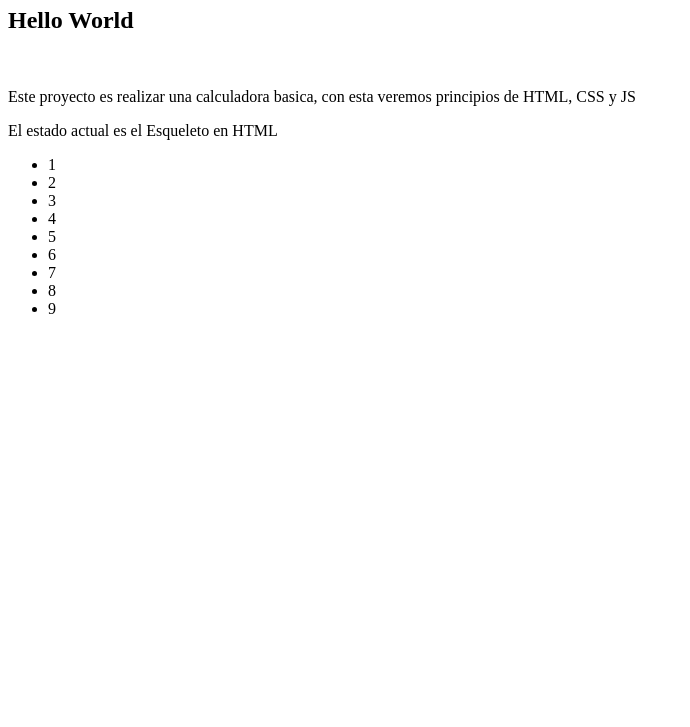
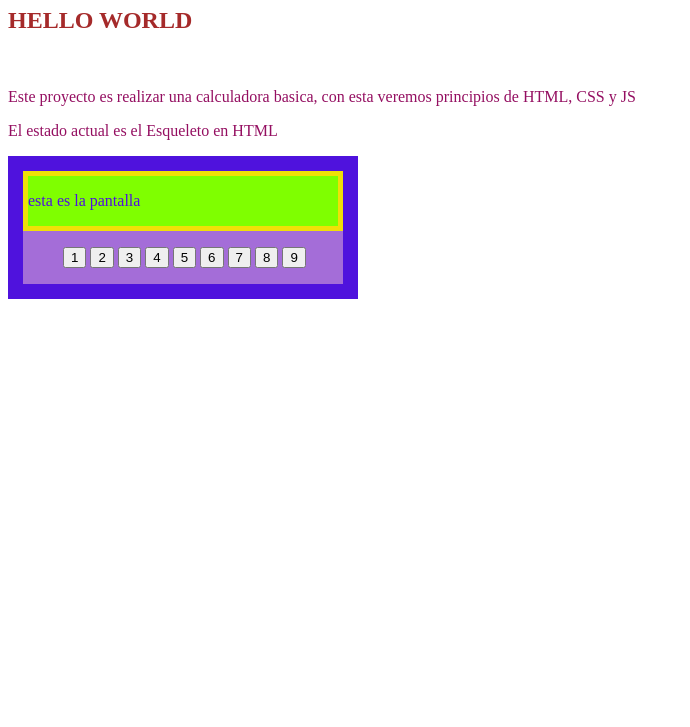
Before and after one commit to pirata403/calculadora, a plain HTML site: page index.html in a window 1280 px wide. Shown: the part 73-800 px from the top of the page, without its empty margins (0-690 px from the left). Drawn offline with Linux system fonts and the light colour scheme; a web font is replaced by a local one.

Commit message:
subiendo index de calculadadora progreso

```diff
--- a/index.html
+++ b/index.html
@@ -4,6 +4,7 @@
     <meta charset="UTF-8">
     <meta name="viewport" content="width=device-width, initial-scale=1.0">
     <title>Document</title>
+    <link rel="stylesheet" href="styles.css">
 </head>
 <body>
 <h1>Hola Mundo</h1>
@@ -14,20 +15,23 @@
     <p>El estado actual es el Esqueleto en HTML</p>
 </div>
 <section id="calculadora" class="calculadora">
-    <div id="pantalla" class="pantalla"></div>
+    <div id="pantalla" class="pantalla">
+        <p>esta es la pantalla</p>
+    </div>
     <div id="teclado" class="teclado"></div>
     <!--este es un comentario-->
     <ul>
-        <li>1</li>
-        <li>2</li>
-        <li>3</li>
-        <li>4</li>
-        <li>5</li>
-        <li>6</li>
-        <li>7</li>
-        <li>8</li>
-        <li>9</li>
+        <button>1</button>
+        <button>2</button>
+        <button>3</button>
+        <button>4</button>
+        <button>5</button>
+        <button>6</button>
+        <button>7</button>
+        <button>8</button>
+        <button>9</button></li>
     </ul>
+
     <div id="instrucciones" class="instrucciones"></div>
 </section>
 </body>
--- /dev/null
+++ b/styles.css
@@ -0,0 +1,31 @@
+@import url('https://fonts.googleapis.com/css2?family=Roboto:ital,wght@0,100;0,300;0,400;0,500;0,700;0,900;1,100;1,300;1,400;1,500;1,700;1,900&family=Tiny5&display=swap');
+h1 {
+color:blue; text-decoration: line-through;
+}
+h2{
+    color:brown;text-transform: uppercase;
+    font-family: "tiny5";
+}
+p{
+    color:rgb(148, 15, 97);
+    font-family: "tiny5";
+}
+.calculadora{
+    background-color: rgb(164, 109, 216);
+    border: 15px solid rgb(79, 18, 221);
+    width: 320px;
+}
+.pantalla{
+    background-color: chartreuse;
+    border: 5px solid rgb(240, 224, 7)
+}
+.pantalla p{
+    color:rgb(79, 18, 221);
+    font-family: 'Times New Roman', Times, serif;
+}
+.teclado{
+    display: grid;
+}
+.teclado button{
+    background-color: brown;
+}
```
Also changed, not shown: 1 other file.
